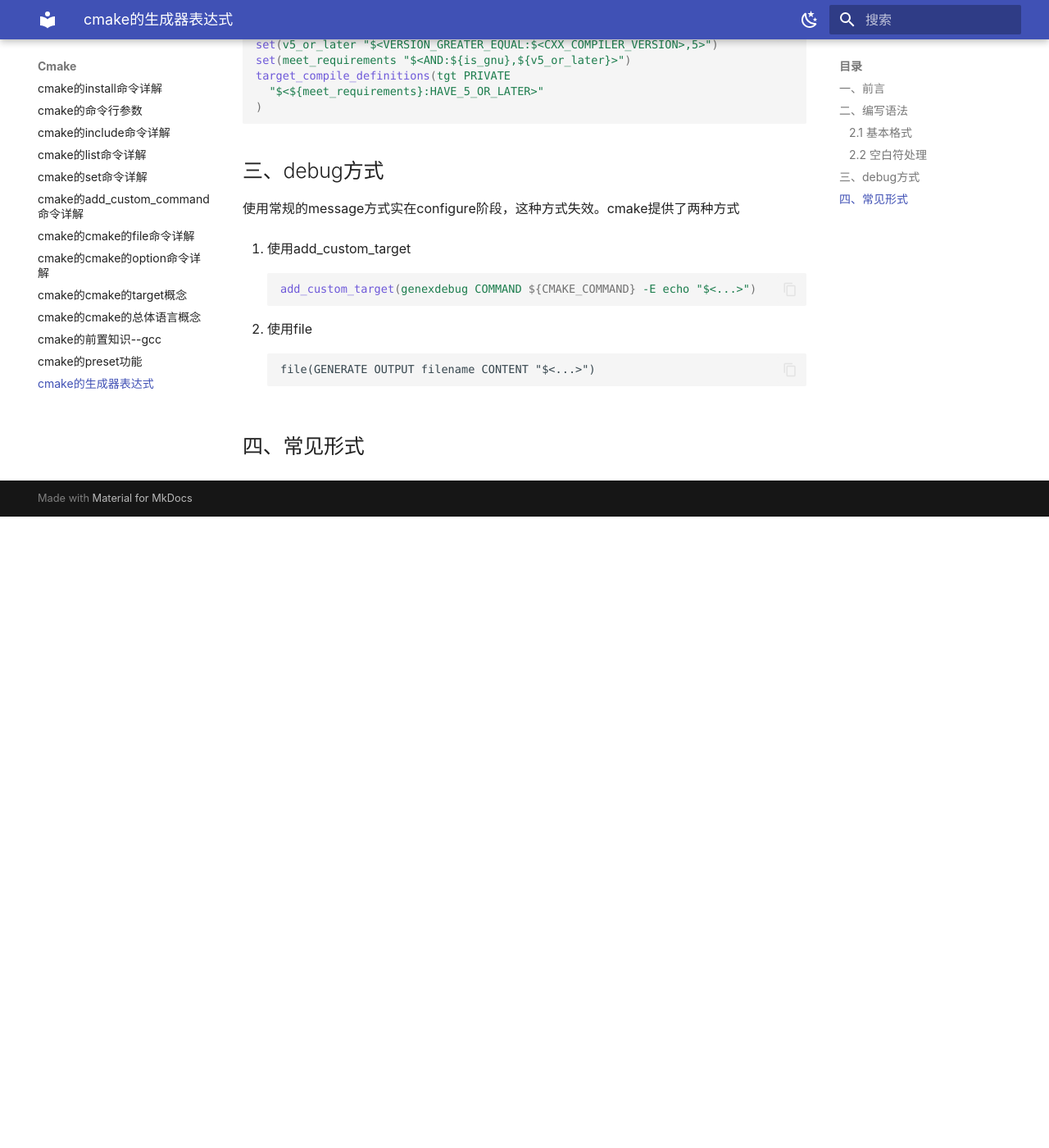
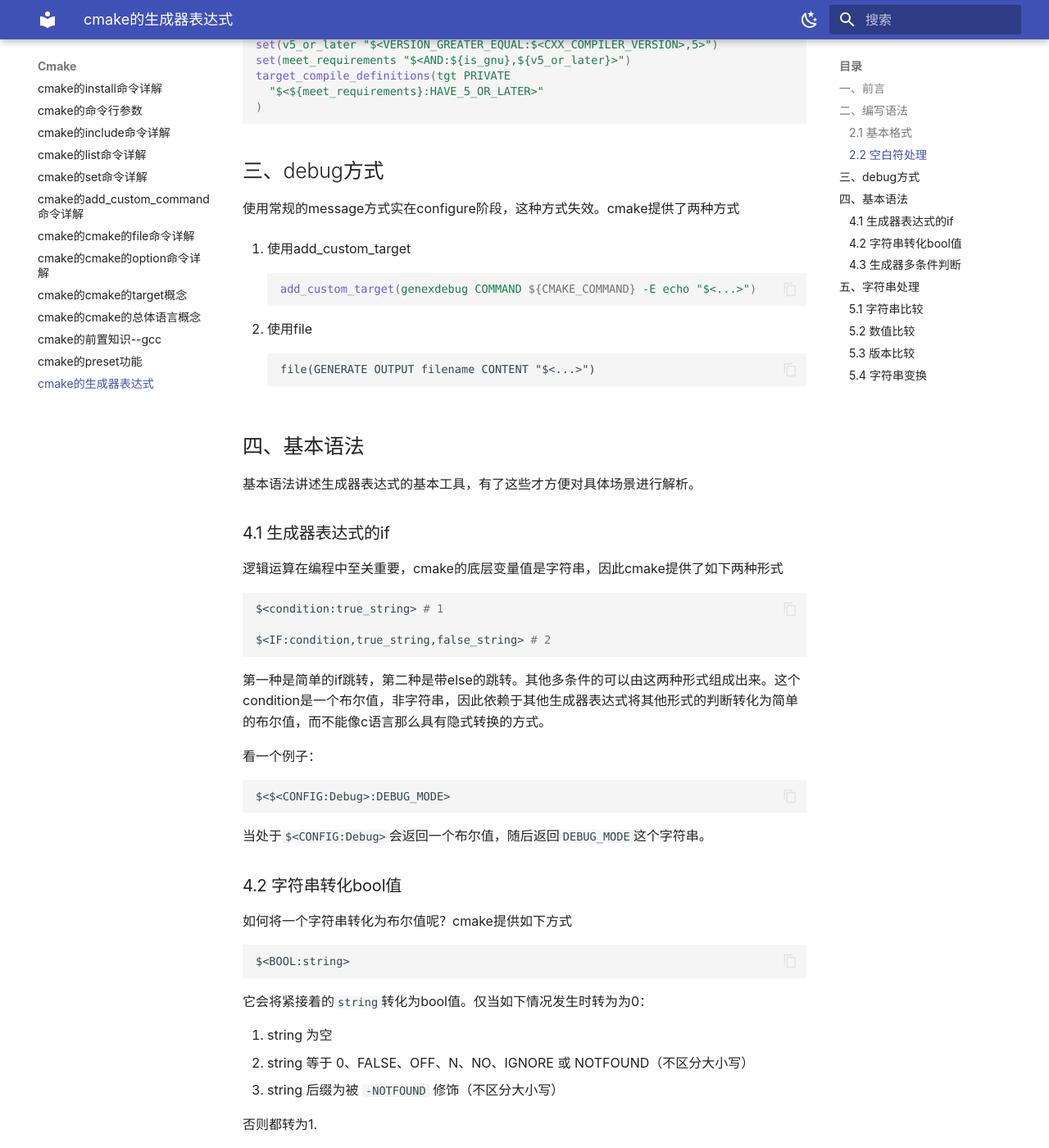
Before and after one commit to SuperIkunFan/SuperIkunFan.github.io, an MkDocs documentation site: the page built from docs/cmake/2025-08-08-cmake的生成器表达式.md, in a window 1280 px wide and 1400 px high, scrolled down 4257 px. Shown: the whole window at 82% size. Built offline with MkDocs 1.6.1 and Material for MkDocs 9.7.7, drawn with Linux system fonts in a browser that asks for light colours; some web fonts are replaced; a script that is not in the unit is left out; before the commit the page ends 4887 px from its top, so only the background shows below that; some of the changed text lies outside the part shown.

````diff
--- a/docs/cmake/2025-08-08-cmake的生成器表达式.md
+++ b/docs/cmake/2025-08-08-cmake的生成器表达式.md
@@ -195,4 +195,145 @@
     file(GENERATE OUTPUT filename CONTENT "$<...>")
     ```
 
-## 四、常见形式
+## 四、基本语法
+
+基本语法讲述生成器表达式的基本工具，有了这些才方便对具体场景进行解析。
+
+### 4.1 生成器表达式的if
+
+逻辑运算在编程中至关重要，cmake的底层变量值是字符串，因此cmake提供了如下两种形式
+
+```cmake
+$<condition:true_string> # 1
+
+$<IF:condition,true_string,false_string> # 2
+
+```
+
+第一种是简单的if跳转，第二种是带else的跳转。其他多条件的可以由这两种形式组成出来。这个condition是一个布尔值，非字符串，因此依赖于其他生成器表达式将其他形式的判断转化为简单的布尔值，而不能像c语言那么具有隐式转换的方式。
+
+看一个例子：
+
+```cmake
+$<$<CONFIG:Debug>:DEBUG_MODE>
+```
+
+当处于`$<CONFIG:Debug>`会返回一个布尔值，随后返回`DEBUG_MODE`这个字符串。
+
+### 4.2 字符串转化bool值
+
+如何将一个字符串转化为布尔值呢？cmake提供如下方式
+
+```cmake
+$<BOOL:string>
+```
+
+它会将紧接着的`string`转化为bool值。仅当如下情况发生时转为为0：
+
+1. string 为空
+2. string 等于 0、FALSE、OFF、N、NO、IGNORE 或 NOTFOUND（不区分大小写）
+3. string 后缀为被 `-NOTFOUND` 修饰（不区分大小写）
+
+否则都转为1.
+
+### 4.3 生成器多条件判断
+
+如何像c语言那样多个条件同时判断呢？cmake提供了如下条件
+
+```
+$<AND:conditions> # 视同 &&
+
+$<OR:conditions> # 视同 ||
+
+$<NOT:condition> # 视同 ！
+
+```
+
+1. 条件之间使用逗号分隔，不要有空格。
+2. 每一个条件的最终返回值都是1或者0.
+3. 3.28之后新增逻辑短路效应。
+
+## 五、字符串处理
+
+第四章讲到了逻辑跳转，本章主要讲cmake提供了可以对字符串进行哪些处理。
+
+### 5.1 字符串比较
+
+cmake提供了区分大小写的字符串比较。
+
+```
+$<STREQUAL:string1,string2>
+```
+
+如果`string1`和`string2`相同，返回1，否则返回零。也提供了大小写不敏感的写法：
+
+```
+$<STREQUAL:$<UPPER_CASE:${string1}>,BAR>
+```
+
+例如，如果 `${string1}` 的值是 BAR、Bar 或 bar 中的任意一个，以下表达式将求值为1。
+
+### 5.2 数值比较
+
+```
+$<EQUAL:value1,value2>
+```
+
+如果 value1 和 value2 在数值上相等，则为 1，否则为 0。
+
+### 5.3 版本比较
+
+```
+$<VERSION_LESS:v1,v2>
+```
+
+如果 v1 版本小于 v2，则为 1，否则为 0。
+
+```
+$<VERSION_GREATER:v1,v2>
+```
+
+如果 v1 版本大于 v2，则为 1，否则为 0。
+
+```
+$<VERSION_EQUAL:v1,v2>
+```
+如果 v1 版本与 v2 相同，则为 1，否则为 0。
+
+```
+$<VERSION_LESS_EQUAL:v1,v2>
+```
+
+版本 3.7 新增。
+如果 v1 版本小于或等于 v2，则为 1，否则为 0。
+
+```
+$<VERSION_GREATER_EQUAL:v1,v2>
+```
+
+版本 3.7 新增。
+如果 v1 版本大于或等于 v2，则为 1，否则为 0。
+
+### 5.4 字符串变换
+
+```
+$<LOWER_CASE:string>
+```
+将字符串 `string` 的内容转换为小写。
+
+```
+$<UPPER_CASE:string>
+```
+
+将字符串 `string` 的内容转换为大写。
+
+```
+$<MAKE_C_IDENTIFIER:...>
+```
+
+将 `...` 的内容转换为一个合法的 C 标识符。转换规则与 `string(MAKE_C_IDENTIFIER)` 命令的行为相同。
+
+
+----------------
+
+未完待续...
````
Also changed, not shown: docs/cplusplus/2025-08-18-c++的常量演变.md (added, +100 -0 lines).
